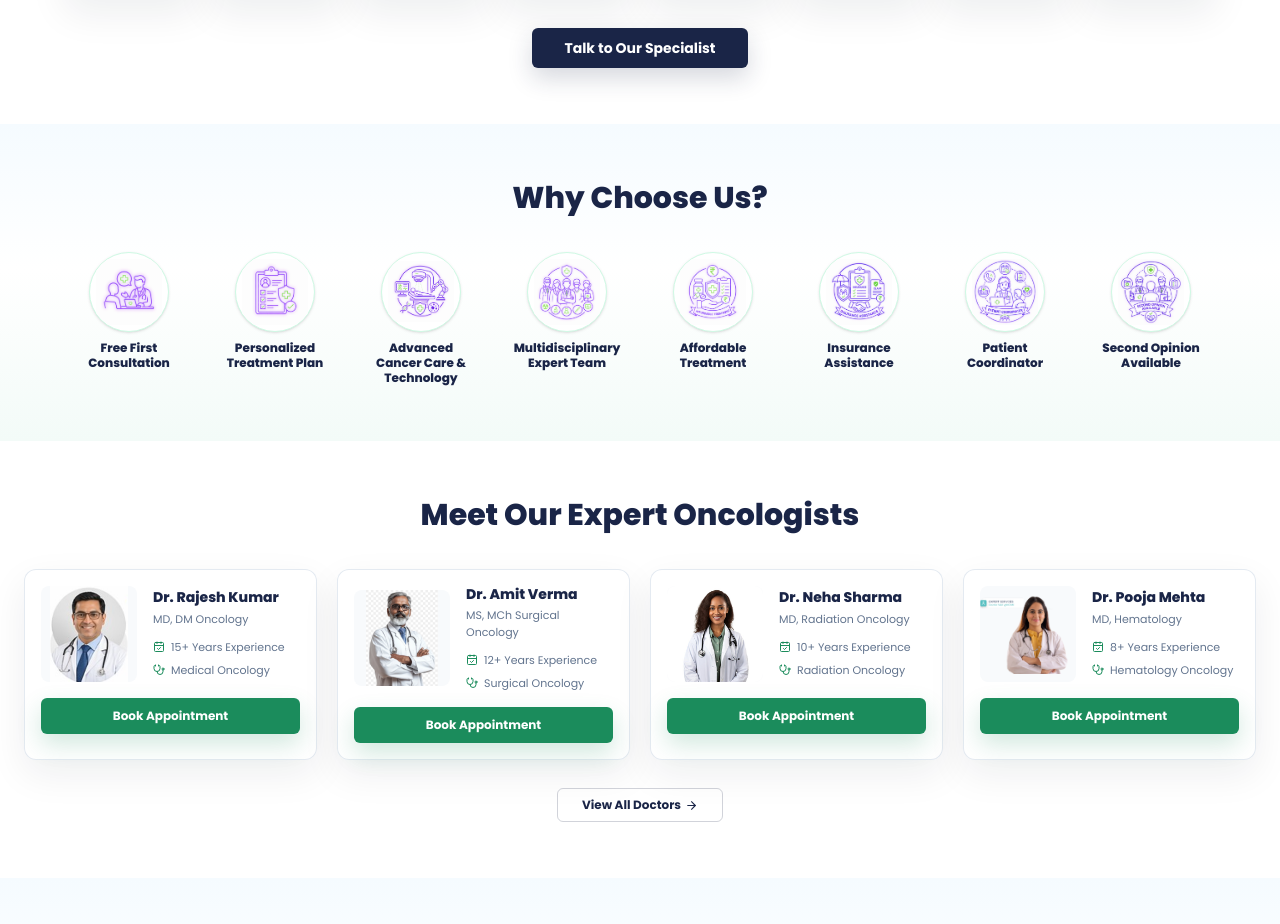
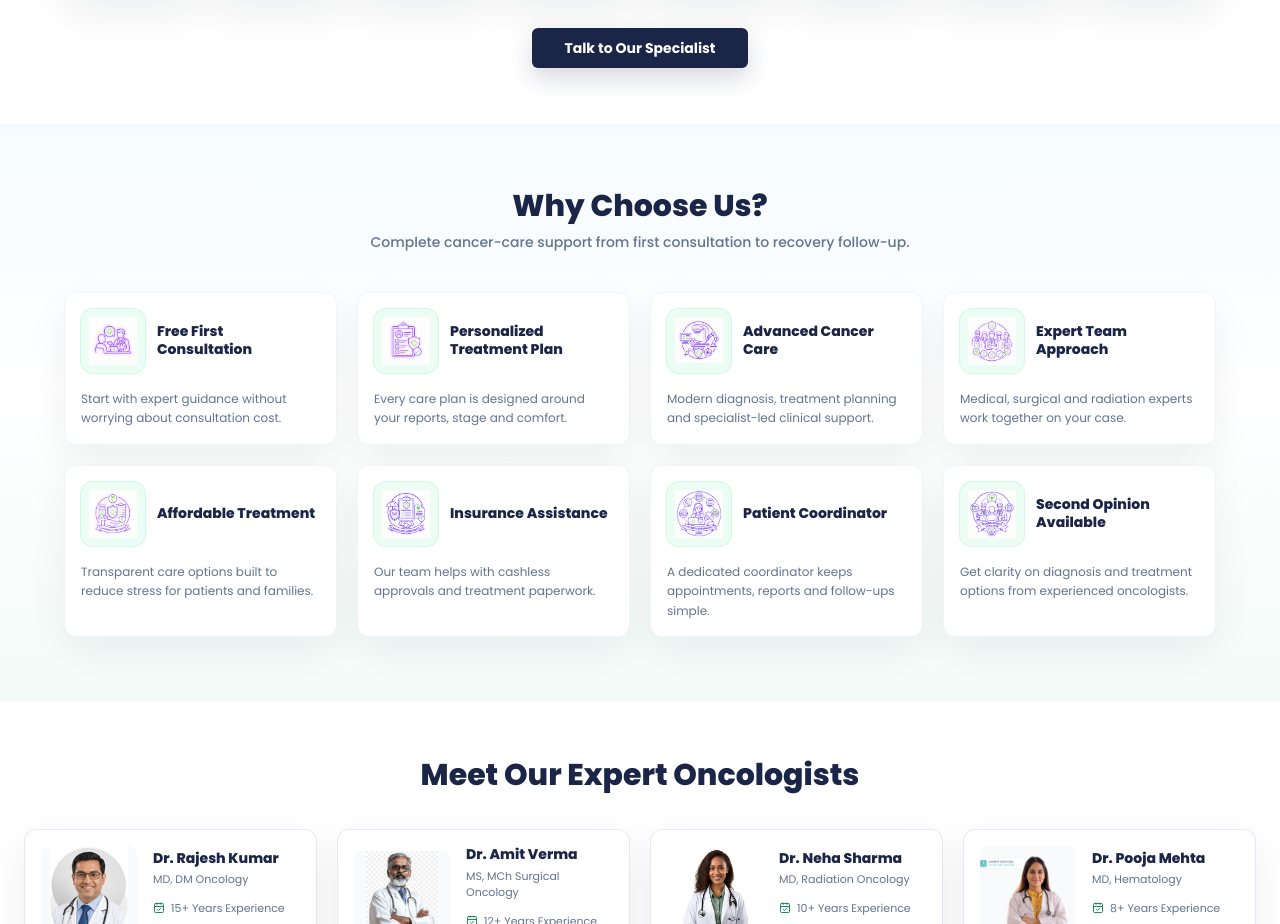
Before and after one commit to AmarJeetSharma6802/Earnest-Fintech, a Next.js app: page / in a window 1280 px wide. Shown: the part 1041-1965 px from the top of the page. Built offline with nearby package versions, Linux system fonts and the light colour scheme; no server answers.

Commit message:
Enhance SecondSection component with detailed descriptions for 'Why Choose Us?' features

```diff
--- a/src/app/component/Second-Section.tsx
+++ b/src/app/component/Second-Section.tsx
@@ -18,14 +18,46 @@ function SecondSection() {
   ];
 
   const whyChoose = [
-    { image: "/Free_FirstConsultation.png", title: "Free First Consultation" },
-    { image: "/Personalized_TreatmentPlan.png", title: "Personalized Treatment Plan" },
-    { image: "/Advanced_CancerCare.png", title: "Advanced Cancer Care & Technology" },
-    { image: "/Multidisciplinary_ExpertTeam.png", title: "Multidisciplinary Expert Team" },
-    { image: "/Affordable_Treatment.png", title: "Affordable Treatment" },
-    { image: "/Insurance_Assistance.png", title: "Insurance Assistance" },
-    { image: "/Patient_Coordinator.png", title: "Patient Coordinator" },
-    { image: "/Second_OpinionAvailable.png", title: "Second Opinion Available" },
+    {
+      image: "/Free_FirstConsultation.png",
+      title: "Free First Consultation",
+      desc: "Start with expert guidance without worrying about consultation cost.",
+    },
+    {
+      image: "/Personalized_TreatmentPlan.png",
+      title: "Personalized Treatment Plan",
+      desc: "Every care plan is designed around your reports, stage and comfort.",
+    },
+    {
+      image: "/Advanced_CancerCare.png",
+      title: "Advanced Cancer Care",
+      desc: "Modern diagnosis, treatment planning and specialist-led clinical support.",
+    },
+    {
+      image: "/Multidisciplinary_ExpertTeam.png",
+      title: "Expert Team Approach",
+      desc: "Medical, surgical and radiation experts work together on your case.",
+    },
+    {
+      image: "/Affordable_Treatment.png",
+      title: "Affordable Treatment",
+      desc: "Transparent care options built to reduce stress for patients and families.",
+    },
+    {
+      image: "/Insurance_Assistance.png",
+      title: "Insurance Assistance",
+      desc: "Our team helps with cashless approvals and treatment paperwork.",
+    },
+    {
+      image: "/Patient_Coordinator.png",
+      title: "Patient Coordinator",
+      desc: "A dedicated coordinator keeps appointments, reports and follow-ups simple.",
+    },
+    {
+      image: "/Second_OpinionAvailable.png",
+      title: "Second Opinion Available",
+      desc: "Get clarity on diagnosis and treatment options from experienced oncologists.",
+    },
   ];
 
   return (
@@ -47,7 +79,7 @@ function SecondSection() {
                 key={i}
                 className="card-shell hover-lift flex min-h-[138px] flex-col items-center justify-center gap-3 rounded-xl p-3 text-center"
               >
-                <div className="relative h-18 w-18 overflow-hidden rounded-full bg-[#f8fbff] border border-slate-100 shadow-sm">
+                <div className="relative h-16 w-16 overflow-hidden rounded-full bg-[#f8fbff] border border-slate-100 shadow-sm">
                   <Image
                     src={item.image}
                     alt={item.label}
@@ -72,27 +104,40 @@ function SecondSection() {
         </div>
       </section>
 
-      <section className="py-12 md:py-14 soft-section">
+      <section className="py-12 md:py-16 soft-section">
         <div className="max-w-7xl mx-auto px-4 md:px-6">
-          <div className="text-center mb-9">
+          <div className="text-center mb-10">
             <h2 className="text-2xl md:text-3xl font-extrabold text-[#1a2547]">
               Why Choose Us?
             </h2>
+            <p className="mx-auto mt-2 max-w-2xl text-sm font-medium text-slate-500">
+              Complete cancer-care support from first consultation to recovery follow-up.
+            </p>
           </div>
 
-          <div className="grid grid-cols-2 sm:grid-cols-4 lg:grid-cols-8 gap-4 max-w-6xl mx-auto">
+          <div className="grid grid-cols-1 sm:grid-cols-2 lg:grid-cols-4 gap-5 max-w-6xl mx-auto">
             {whyChoose.map((item, i) => (
-              <div key={i} className="flex flex-col items-center text-center gap-2">
-                <div className="relative h-20 w-20 overflow-hidden rounded-full bg-white border border-emerald-100 shadow-sm">
-                  <Image
-                    src={item.image}
-                    alt={item.title}
-                    fill
-                    sizes="76px"
-                    className="object-contain p-1.5"
-                  />
+              <div
+                key={i}
+                className="group rounded-xl border border-slate-100 bg-white p-4 shadow-[0_14px_38px_rgba(15,23,42,0.06)] transition-all hover:-translate-y-1 hover:shadow-[0_20px_50px_rgba(15,23,42,0.11)]"
+              >
+                <div className="mb-4 flex items-center gap-3">
+                  <div className="relative h-16 w-16 shrink-0 overflow-hidden rounded-xl bg-emerald-50 ring-1 ring-emerald-100">
+                    <Image
+                      src={item.image}
+                      alt={item.title}
+                      fill
+                      sizes="64px"
+                      className="object-contain p-2 transition-transform duration-300 group-hover:scale-105"
+                    />
+                  </div>
+                  <h3 className="text-sm font-extrabold leading-tight text-[#1a2547]">
+                    {item.title}
+                  </h3>
                 </div>
-                <p className="text-[11px] sm:text-xs font-extrabold text-[#1a2547] leading-tight max-w-[110px]">{item.title}</p>
+                <p className="text-xs leading-relaxed text-slate-500">
+                  {item.desc}
+                </p>
               </div>
             ))}
           </div>
```
